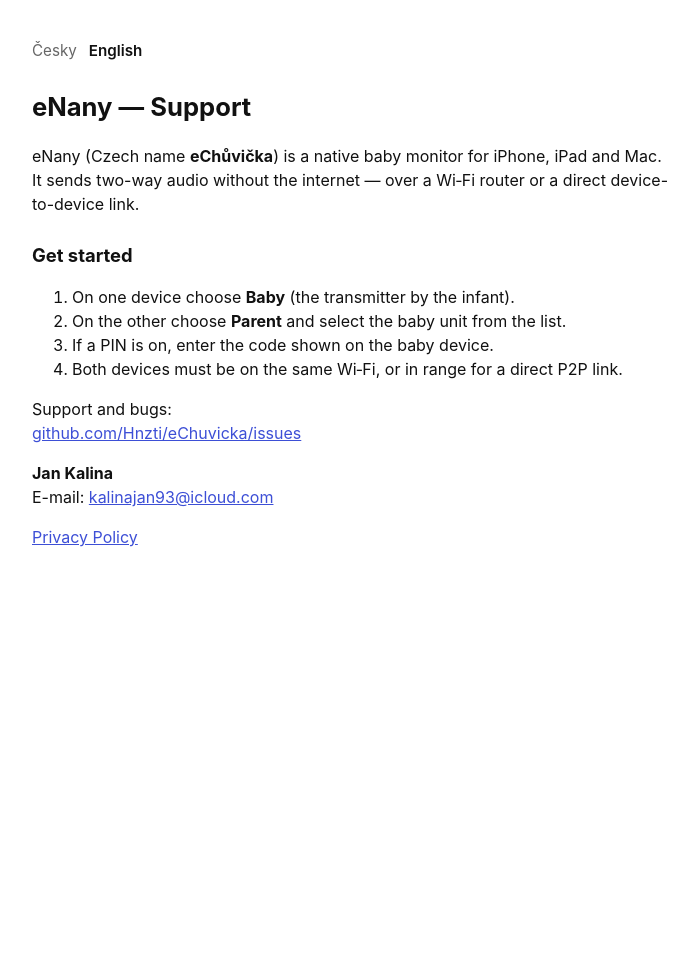
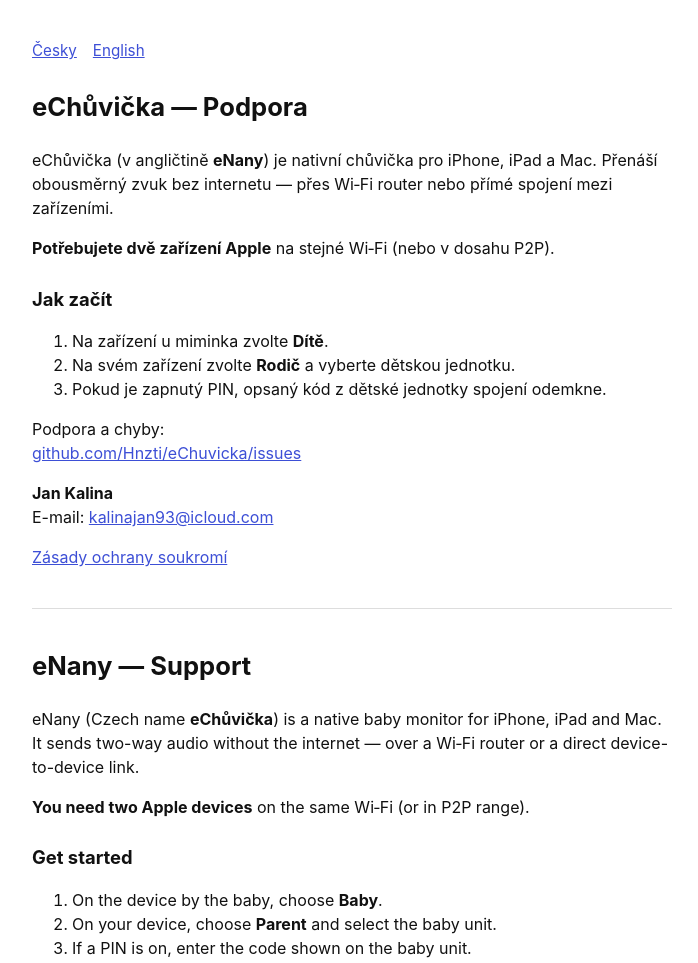
Before and after one commit to Hnzti/eChuvicka, a plain HTML site: page docs/index.html in a window 1280 px wide. Shown: the top 963 px of the page, without its empty margins (288-986 px from the left). Before the commit the page ends 800 px from the top, so only its background shows below. Drawn offline with Linux system fonts and the light colour scheme.

Commit message:
Podpora a zásady cz/en pro App Store.

```diff
--- a/docs/index.html
+++ b/docs/index.html
@@ -3,75 +3,60 @@
 <head>
   <meta charset="utf-8" />
   <meta name="viewport" content="width=device-width, initial-scale=1" />
-  <title>eChůvička / eNany — Support</title>
+  <title>eChůvička / eNany — Podpora</title>
   <style>
     body { font-family: -apple-system, BlinkMacSystemFont, sans-serif; max-width: 640px; margin: 40px auto; padding: 0 20px; line-height: 1.5; color: #111; }
     a { color: #3d4fd6; }
     h1 { font-size: 1.6rem; }
     h2 { font-size: 1.15rem; margin-top: 1.6rem; }
-    .lang { display: flex; gap: 12px; margin-bottom: 1.6rem; font-size: 0.95rem; }
-    .lang a { color: #666; text-decoration: none; }
-    .lang a.active { color: #111; font-weight: 600; }
-    [data-lang] { display: none; }
-    html[data-ui="cs"] [data-lang="cs"],
-    html[data-ui="en"] [data-lang="en"] { display: block; }
+    .lang { display: flex; gap: 16px; margin-bottom: 1.6rem; font-size: 0.95rem; }
+    hr { border: 0; border-top: 1px solid #ddd; margin: 2.4rem 0; }
   </style>
 </head>
 <body>
   <nav class="lang">
-    <a href="?lang=cs" data-switch="cs">Česky</a>
-    <a href="?lang=en" data-switch="en">English</a>
+    <a href="#cs">Česky</a>
+    <a href="#en">English</a>
   </nav>
 
-  <div data-lang="cs">
+  <section id="cs">
     <h1>eChůvička — Podpora</h1>
     <p>eChůvička (v angličtině <strong>eNany</strong>) je nativní chůvička pro iPhone, iPad a Mac. Přenáší obousměrný zvuk bez internetu — přes Wi‑Fi router nebo přímé spojení mezi zařízeními.</p>
+    <p><strong>Potřebujete dvě zařízení Apple</strong> na stejné Wi‑Fi (nebo v dosahu P2P).</p>
 
     <h2>Jak začít</h2>
     <ol>
-      <li>Na jednom zařízení zvolte <strong>Dítě</strong> (vysílač u miminka).</li>
-      <li>Na druhém zvolte <strong>Rodič</strong> a vyberte dětskou jednotku ze seznamu.</li>
-      <li>Pokud je zapnutý PIN, zadejte kód zobrazený na dětském zařízení.</li>
-      <li>Obě zařízení musí být na stejné Wi‑Fi, nebo v dosahu pro přímé P2P.</li>
+      <li>Na zařízení u miminka zvolte <strong>Dítě</strong>.</li>
+      <li>Na svém zařízení zvolte <strong>Rodič</strong> a vyberte dětskou jednotku.</li>
+      <li>Pokud je zapnutý PIN, opsaný kód z dětské jednotky spojení odemkne.</li>
     </ol>
 
     <p>Podpora a chyby:<br />
     <a href="https://github.com/Hnzti/eChuvicka/issues">github.com/Hnzti/eChuvicka/issues</a></p>
     <p><strong>Jan Kalina</strong><br />
     E-mail: <a href="mailto:kalinajan93@icloud.com">kalinajan93@icloud.com</a></p>
-    <p><a href="privacy.html?lang=cs">Zásady ochrany soukromí</a></p>
-  </div>
+    <p><a href="privacy.html#cs">Zásady ochrany soukromí</a></p>
+  </section>
 
-  <div data-lang="en">
+  <hr />
+
+  <section id="en" lang="en">
     <h1>eNany — Support</h1>
     <p>eNany (Czech name <strong>eChůvička</strong>) is a native baby monitor for iPhone, iPad and Mac. It sends two-way audio without the internet — over a Wi‑Fi router or a direct device-to-device link.</p>
+    <p><strong>You need two Apple devices</strong> on the same Wi‑Fi (or in P2P range).</p>
 
     <h2>Get started</h2>
     <ol>
-      <li>On one device choose <strong>Baby</strong> (the transmitter by the infant).</li>
-      <li>On the other choose <strong>Parent</strong> and select the baby unit from the list.</li>
-      <li>If a PIN is on, enter the code shown on the baby device.</li>
-      <li>Both devices must be on the same Wi‑Fi, or in range for a direct P2P link.</li>
+      <li>On the device by the baby, choose <strong>Baby</strong>.</li>
+      <li>On your device, choose <strong>Parent</strong> and select the baby unit.</li>
+      <li>If a PIN is on, enter the code shown on the baby unit.</li>
     </ol>
 
     <p>Support and bugs:<br />
     <a href="https://github.com/Hnzti/eChuvicka/issues">github.com/Hnzti/eChuvicka/issues</a></p>
     <p><strong>Jan Kalina</strong><br />
     E-mail: <a href="mailto:kalinajan93@icloud.com">kalinajan93@icloud.com</a></p>
-    <p><a href="privacy.html?lang=en">Privacy Policy</a></p>
-  </div>
-
-  <script>
-    (function () {
-      var q = new URLSearchParams(location.search).get("lang");
-      var lang = (q === "en" || q === "cs") ? q
-        : ((navigator.language || "cs").toLowerCase().indexOf("en") === 0 ? "en" : "cs");
-      document.documentElement.lang = lang;
-      document.documentElement.setAttribute("data-ui", lang);
-      document.querySelectorAll("[data-switch]").forEach(function (a) {
-        a.classList.toggle("active", a.getAttribute("data-switch") === lang);
-      });
-    })();
-  </script>
+    <p><a href="privacy.html#en">Privacy Policy</a></p>
+  </section>
 </body>
 </html>
```
Also changed, not shown: docs/privacy.html (+12 -27 lines), 1 other file.
